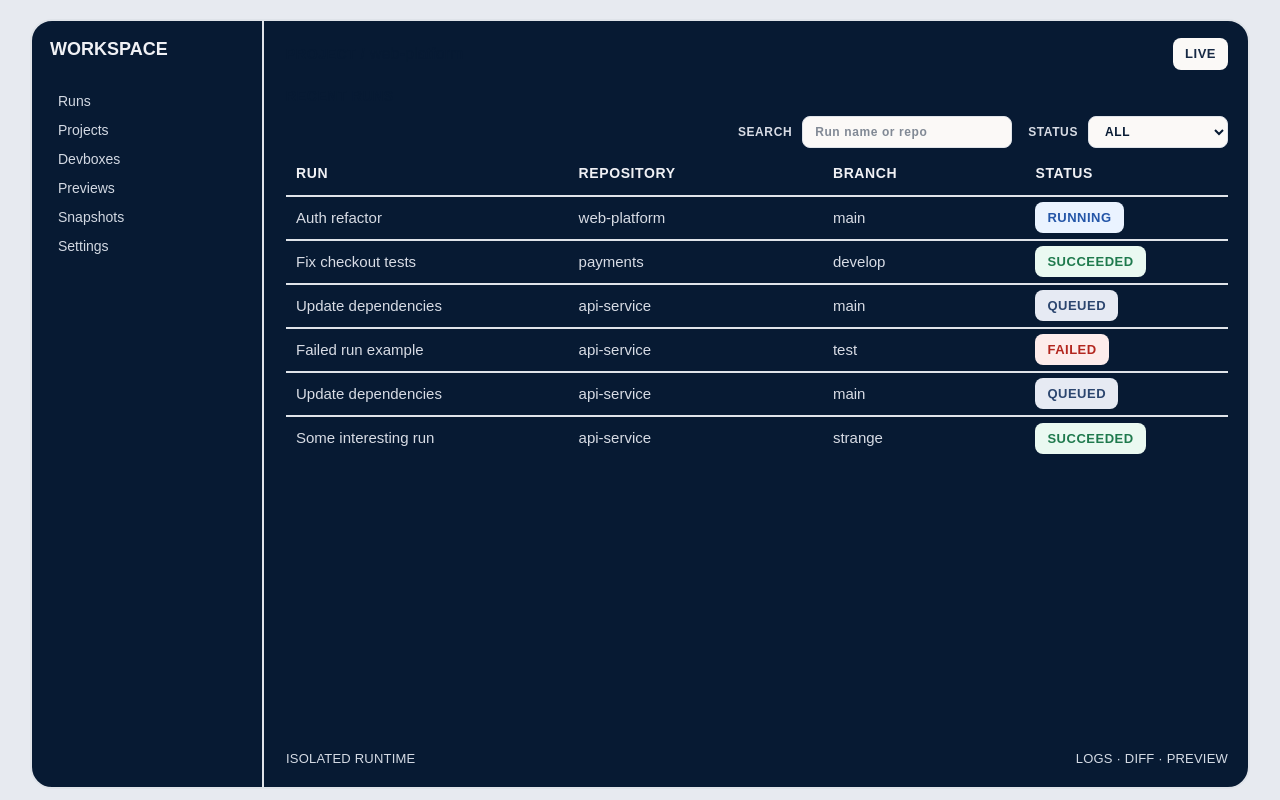
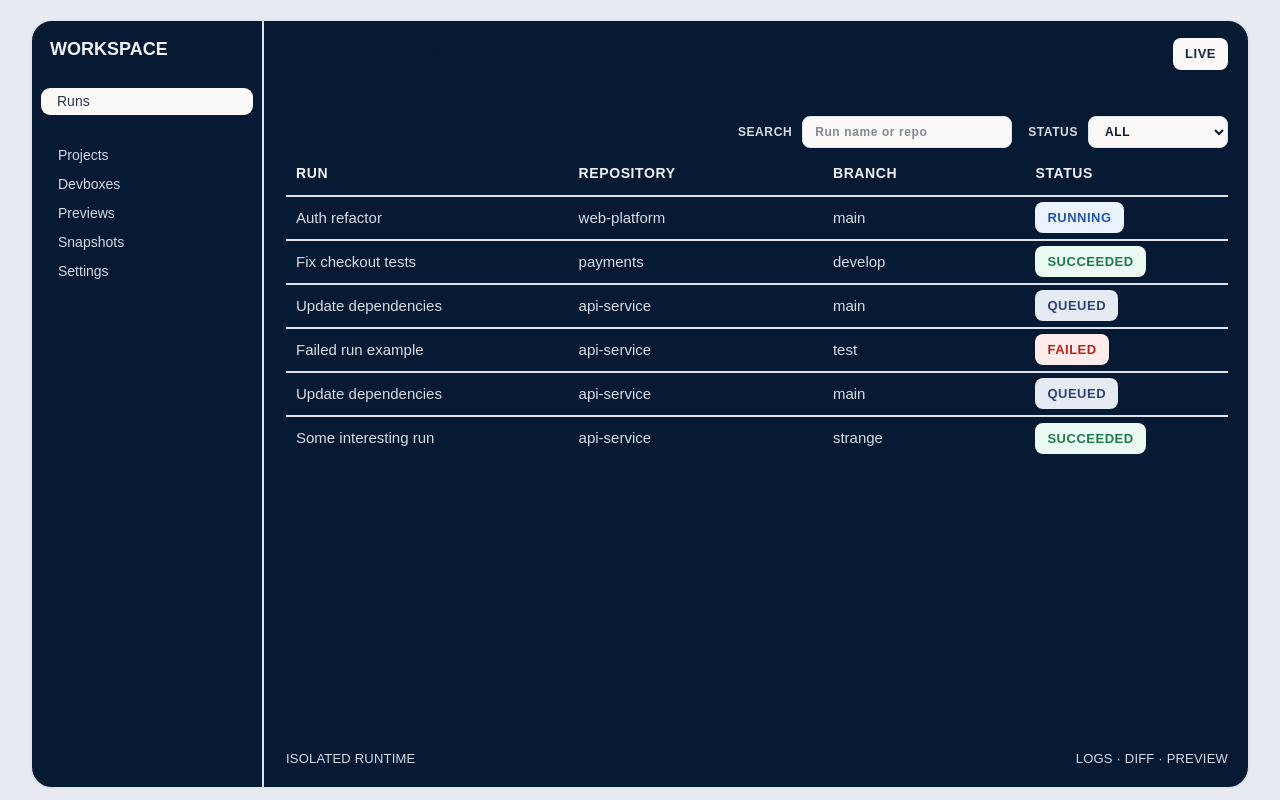
Before and after one commit to LogotipX/runforge-test-task-ai-dashboard, a Next.js app: page /runs in a window 1280 px wide. Built offline with nearby package versions, Linux system fonts and the light colour scheme.

Commit message:
fix[1]: highlighting in production mode for routes that unexists

```diff
--- a/src/app/widgets/MainSidebar/index.tsx
+++ b/src/app/widgets/MainSidebar/index.tsx
@@ -1,7 +1,7 @@
 "use client";
 
 import Link from "next/link";
-import { usePathname } from "next/navigation";
+import { useEffect, useState } from "react";
 
 const navItems = [
   { label: "Runs", href: "/runs" },
@@ -13,20 +13,33 @@ const navItems = [
 ];
 
 export default function MainSidebar() {
-  const pathname = usePathname();
-  const normalizedPathname = pathname.replace(/\/+$/, "") || "/";
+  const [activeSegment, setActiveSegment] = useState<string | null>(null);
+
+  useEffect(() => {
+    const syncActiveSegment = () => {
+      const segments = window.location.pathname.split("/").filter(Boolean);
+      setActiveSegment(segments.at(-1) ?? null);
+    };
+
+    syncActiveSegment();
+    window.addEventListener("popstate", syncActiveSegment);
+    return () => window.removeEventListener("popstate", syncActiveSegment);
+  }, []);
 
   return (
     <aside className="sidebar">
       <h1 className="workspace-title">WORKSPACE</h1>
       <nav className="workspace-nav" aria-label="Workspace">
         {navItems.map((item) => {
-          const isActive = normalizedPathname === item.href;
+          const isActive = activeSegment === item.href.slice(1);
+
+          console.log(activeSegment, item.href, item.href.slice(1), isActive);
 
           return (
             <Link
               key={item.href}
               href={item.href}
+              onClick={() => setActiveSegment(item.href.slice(1))}
               className={`nav-item ${isActive ? "nav-item-active" : ""}`}
               aria-current={isActive ? "page" : undefined}
             >
```
